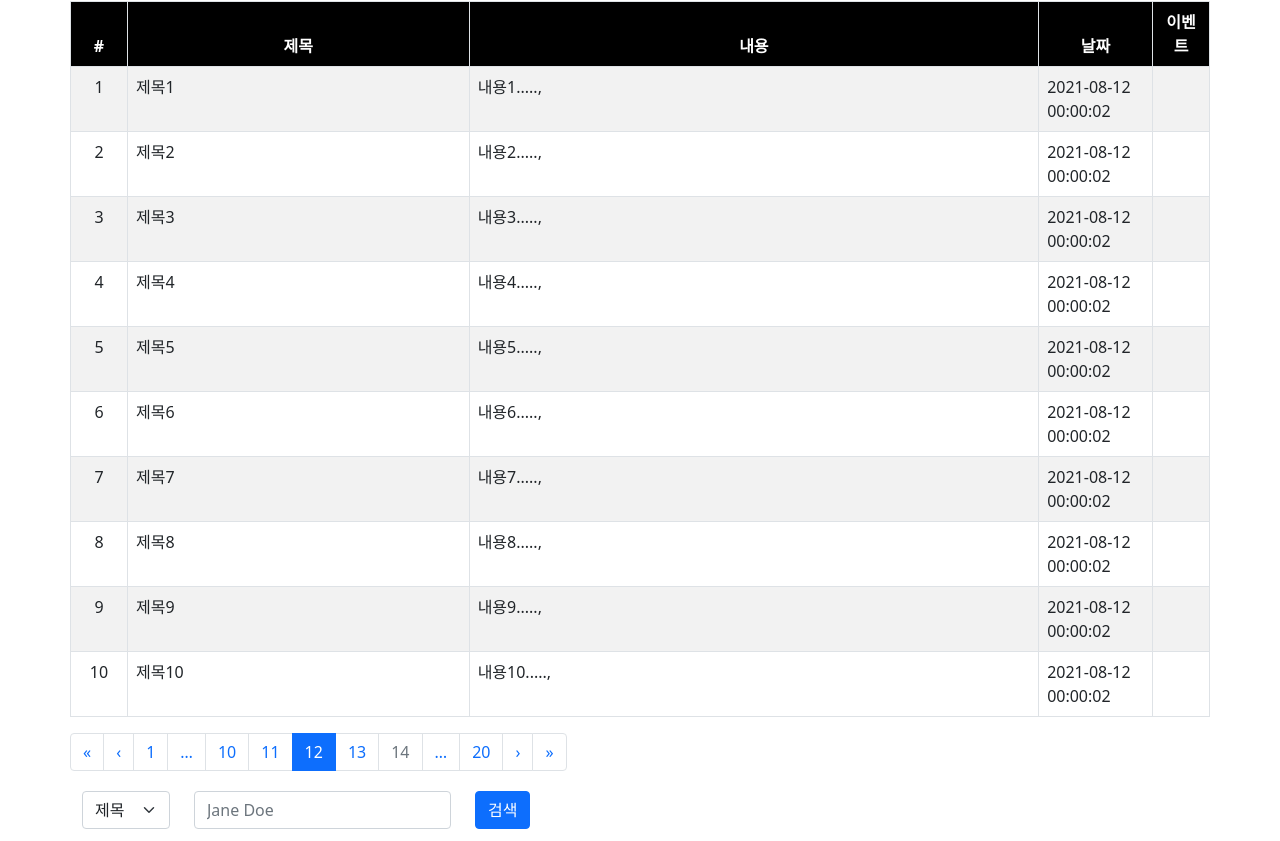
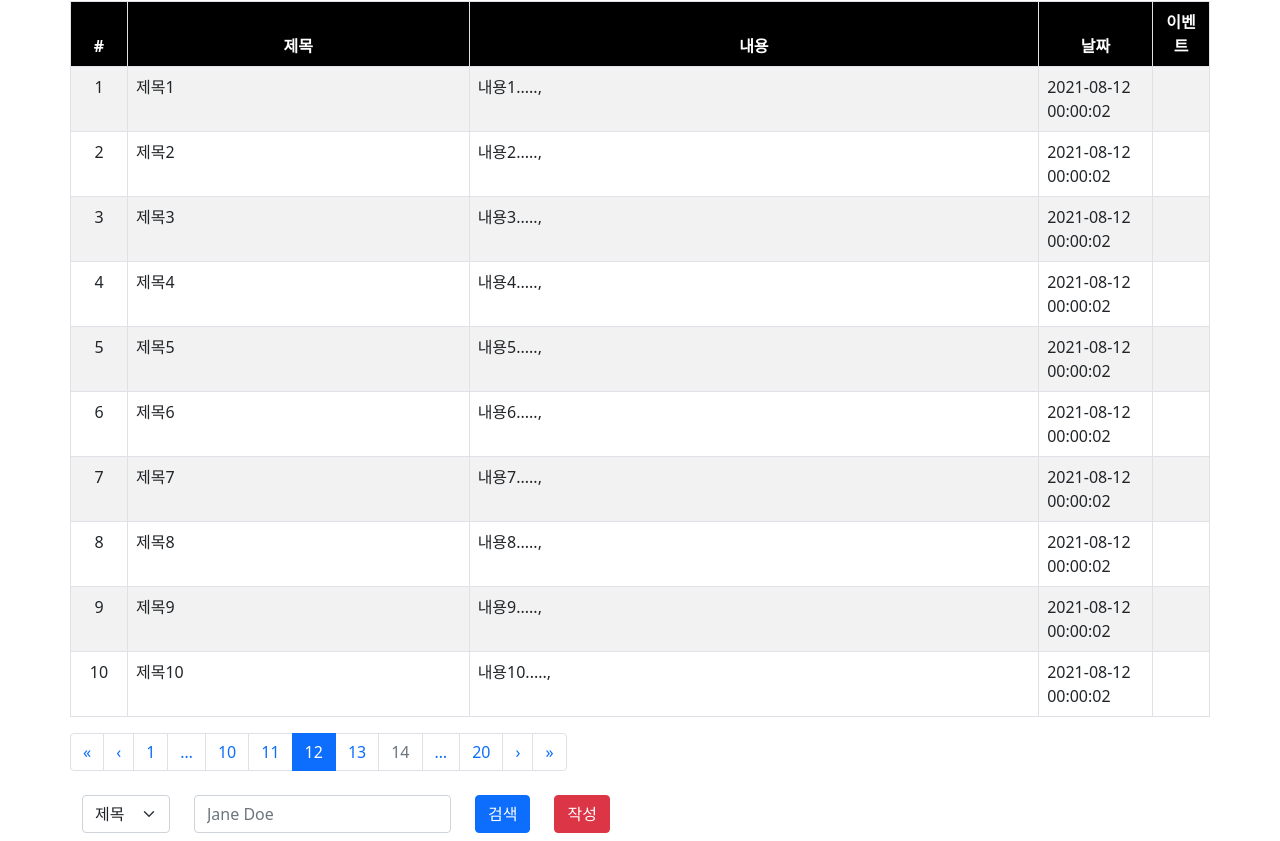
Before and after one commit to IBST-yoonSangHyeon/React-board, a React (Create React App) app: page / in a window 1280 px wide. Shown: the part 137-978 px from the top of the page. Built offline with nearby package versions, Linux system fonts and the light colour scheme.

Commit message:
게시판 작성 버튼 추가

```diff
--- a/src/components/board/boardSearch/boardSearch.jsx
+++ b/src/components/board/boardSearch/boardSearch.jsx
@@ -19,6 +19,10 @@ class BoardSearch extends Component {
         this.props.onSearch(field, text);
     }
 
+    handleWrite = () => {
+        this.props.onWrite();
+    }
+
     render() {
         return (
             <Form onSubmit={this.handleOnSubmit}>
@@ -36,6 +40,9 @@ class BoardSearch extends Component {
                     <Col xs="auto" className="my-1">
                         <Button type="submit">검색</Button>
                     </Col>
+                    <Col xs="auto" className="my-1">
+                        <Button type="button" className="my-1" variant="danger" onClick={this.handleWrite}>작성</Button>
+                    </Col>
                 </Row>
             </Form>
         );
```
